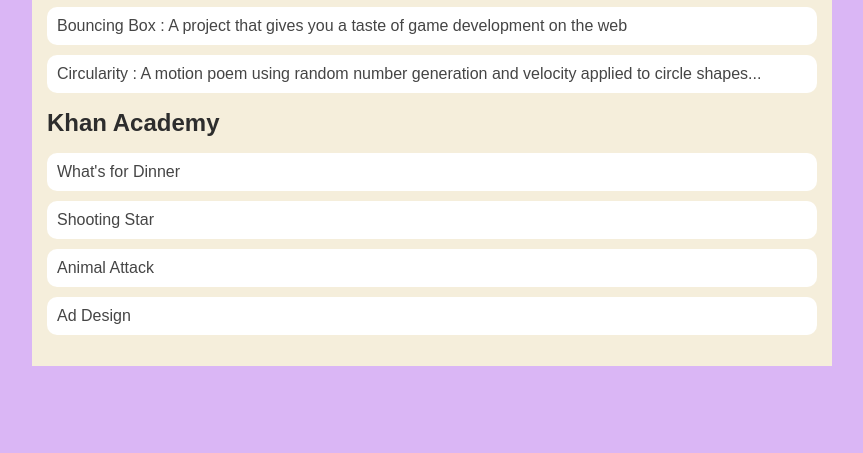
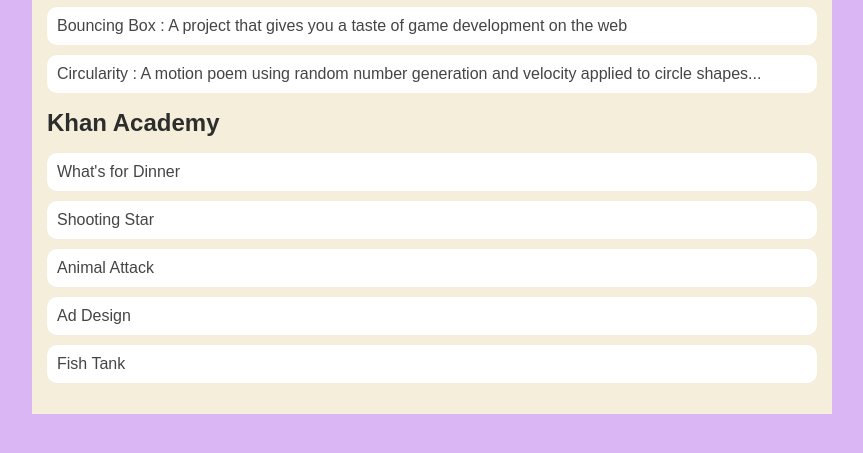
Before and after one commit to miyarolston/miyarolston.github.io, a plain HTML site: page portfolio.html in a window 1280 px wide. Shown: the part 197-650 px from the top of the page, without its empty margins (208-1071 px from the left). Drawn offline with Linux system fonts and the light colour scheme.

Commit message:
added fish tank project

```diff
--- a/portfolio.html
+++ b/portfolio.html
@@ -30,6 +30,7 @@
                         <li><a href="https://www.khanacademy.org/computer-programming/spin-off-of-project-shooting-star/4618195460472832"> Shooting Star</a></li>
                         <li><a href="https://www.khanacademy.org/computer-programming/spin-off-of-project-animal-attack/5372459162058752"> Animal Attack</a></li>
                         <li><a href="https://www.khanacademy.org/computer-programming/spin-off-of-project-ad-design/5633643760107520"> Ad Design</a></li>
+                        <li><a href="https://www.khanacademy.org/computer-programming/spin-off-of-project-fish-tank/6257690531381248"> Fish Tank</a></li>
                 </div>
              </main>
       </div>
```
